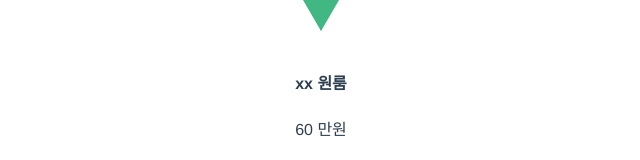
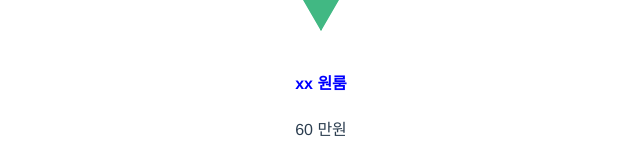
Before and after one commit to yeo-seoyun/codingapple-vue, a Vue app: page / in a window 1280 px wide. Shown: the part 215-375 px from the top of the page, without its empty margins (319-959 px from the left). Built offline with nearby package versions, Linux system fonts and the light colour scheme.

Commit message:
HTML 속성 데이터 바인딩 :속성="데이터 이름"

```diff
--- a/src/App.vue
+++ b/src/App.vue
@@ -1,7 +1,8 @@
 <template>
   <img alt="Vue logo" src="./assets/logo.png">
   <div>
-    <h4>xx 원룸</h4>
+    <!-- {{ logo }} -->
+    <h4 class="red" :style="스타일">xx 원룸</h4>
     <p>{{ price1 }} 만원</p>
   </div>
   <div>
@@ -12,7 +13,10 @@
 </template>
 
 <!-- {{데이터바인딩}}을 하는 이유
- 1. HTML에 하드코딩을 하면 추후 변경이 어려움
+  1. HTML에 하드코딩을 하면 추후 변경이 어려움
+  2. Vue의 실시간 자동 렌더링 기능 사용
+  -> Vue는 data를 변경하면 data와 관련된 HTML도 실시간으로 변경 됨
+  = 웹앱 사이트 만들 수 있음
 -->
 
 <script>
@@ -24,6 +28,8 @@ export default {
     return {
       price1 : 60,
       price2 : 70,
+      // logo : '원룸샵', -> 자주 변경되지 않는 데이터는 바인딩 하지 않음
+      스타일 : 'color : blue',
     }
   },
   components: {
```
